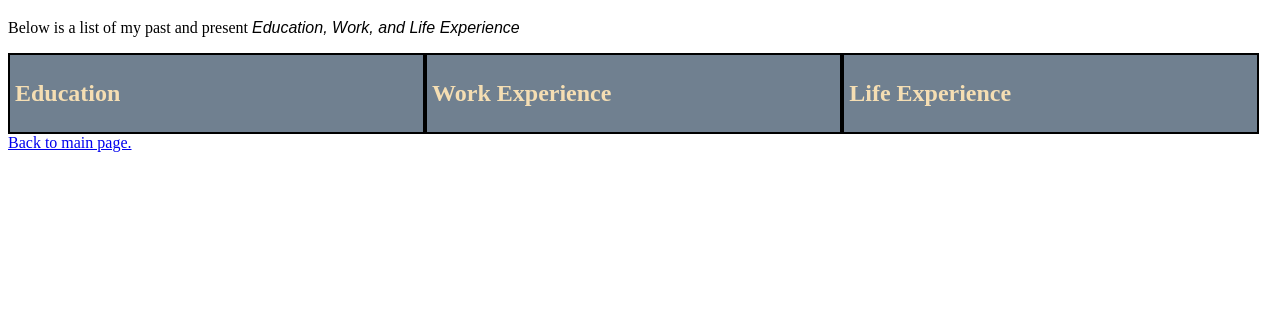
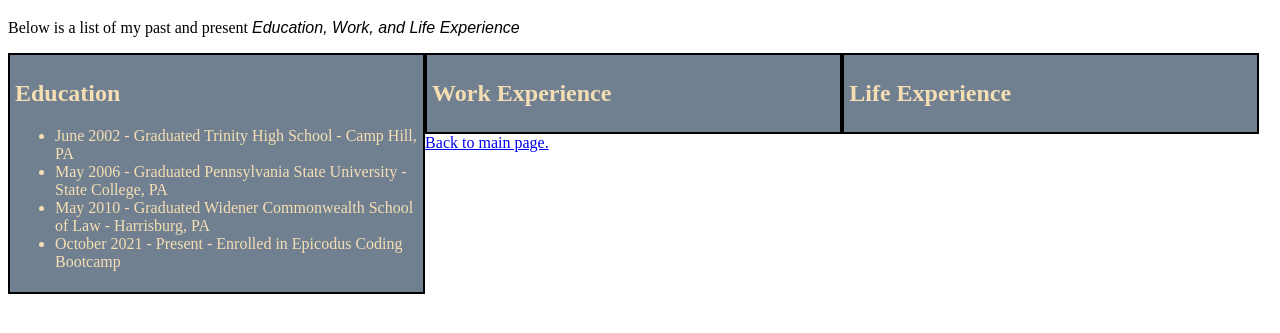
Before and after one commit to rjashby/Portfolio-Landing, a plain HTML site: page about-me.html in a window 1280 px wide. Shown: the part 61-394 px from the top of the page. Drawn offline with Linux system fonts and the light colour scheme.

Commit message:
added education ul to about me page.

```diff
--- a/about-me.html
+++ b/about-me.html
@@ -9,6 +9,12 @@
   <p>Below is a list of my past and present <span class="past">Education, Work, and Life Experience</span></p>
   <div class="column1">
     <h2>Education</h2>
+      <ul>
+          <li>June 2002 - Graduated Trinity High School - Camp Hill, PA</li>
+          <li>May 2006 - Graduated Pennsylvania State University - State College, PA</li>
+          <li>May 2010 - Graduated Widener Commonwealth School of Law - Harrisburg, PA</li>
+          <li>October 2021 - Present - Enrolled in Epicodus Coding Bootcamp</li>
+      </ul>
   </div>
   <div class="column2">
     <h2>Work Experience</h2>
```
